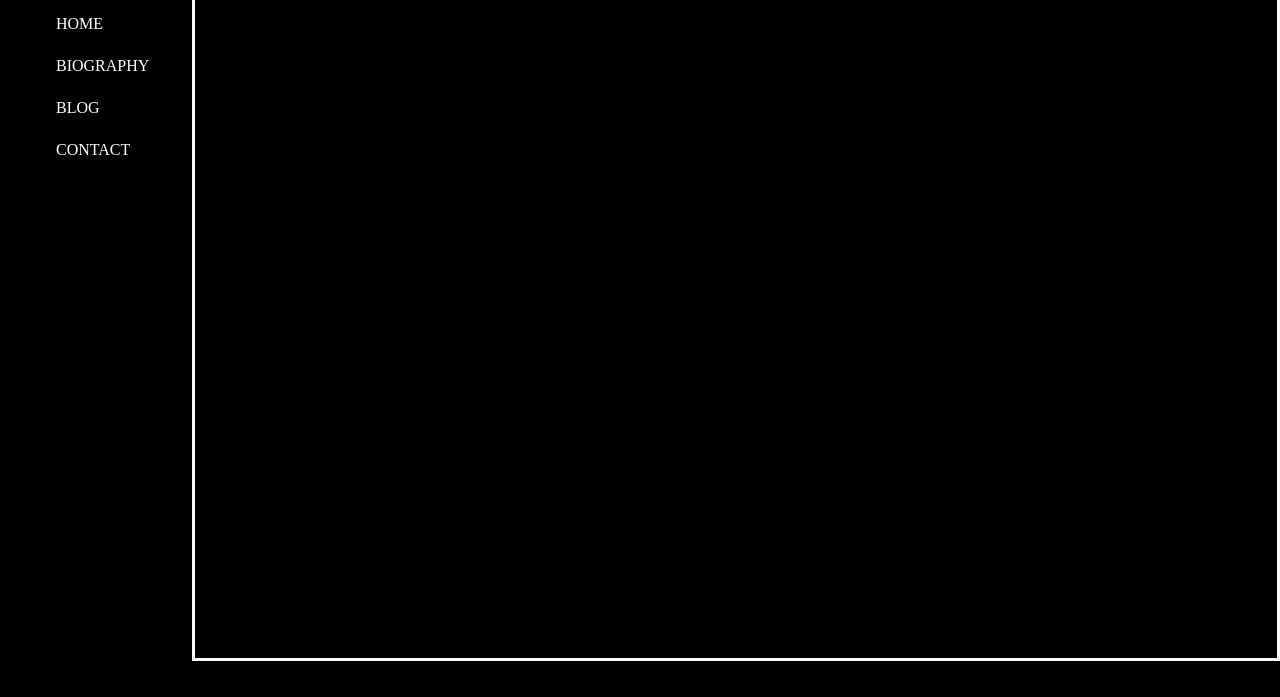
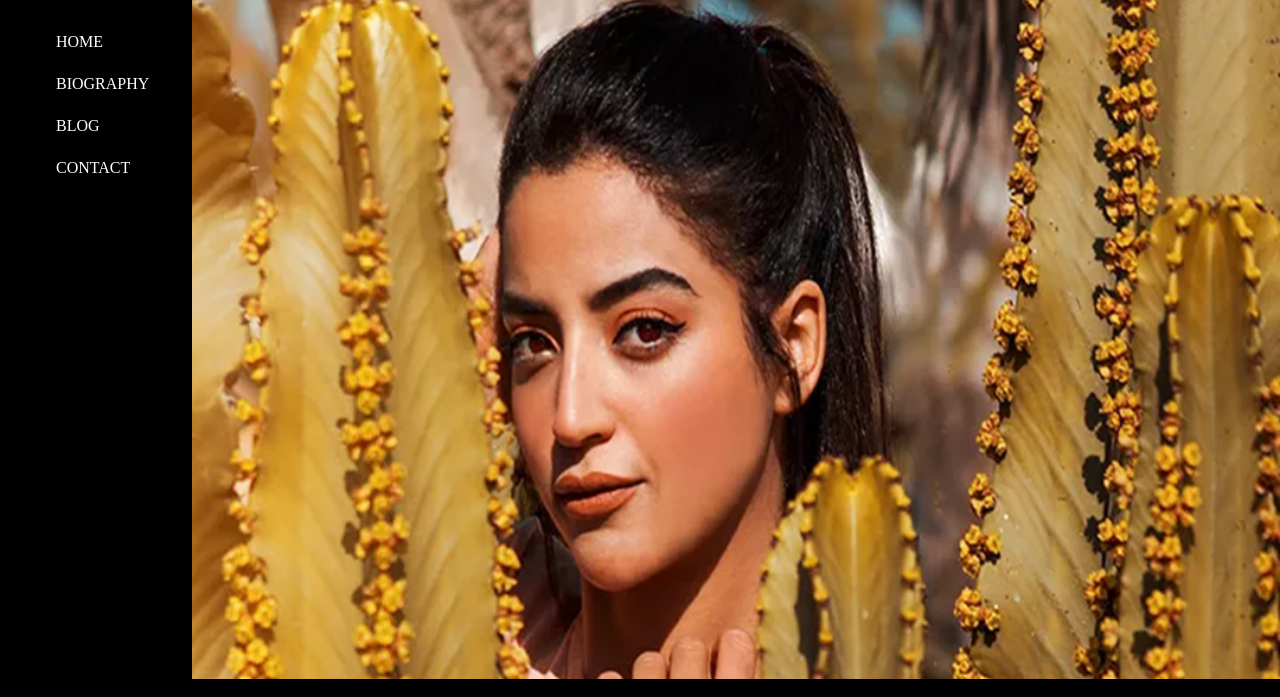
Before and after one commit to Cavalieri1999/elitPhoto, a plain HTML site: page index.html in a window 1280 px wide. Shown: the part 139-836 px from the top of the page. Before the commit the page ends 800 px from the top, so only its background shows below. Drawn offline with Linux system fonts and the light colour scheme.

Commit message:
atualizacao22.05

```diff
--- a/index.html
+++ b/index.html
@@ -1,4 +1,4 @@
-<!DOCTYPE html>
+'<!DOCTYPE html>
 <html lang="en">
 
 <head>
@@ -20,9 +20,11 @@
         </ul>
     </nav>
     <section class="home">
-
+        <img src="/imgs/img_9.jpg" alt="">
     </section>
 </main>
+
+
 </body>
 
-</html>
+</html>'
--- a/style.css
+++ b/style.css
@@ -16,6 +16,8 @@ body{
     height: 100vh;
     background-color: black;
     padding: 2rem;
+    position: fixed;
+    margin: 0;
 }
 .menu a{
     color: white;
@@ -40,6 +42,13 @@ body{
 }
 
 .home{
-    border: solid white;
     width: 100%;
+    display: flex;
+    margin: 0;
+    padding: 0;
 }
+.home img{
+    width: 100%;
+    height: 100vh;
+
+}
```
Also changed, not shown: imgs/img_9.jpg (added).
